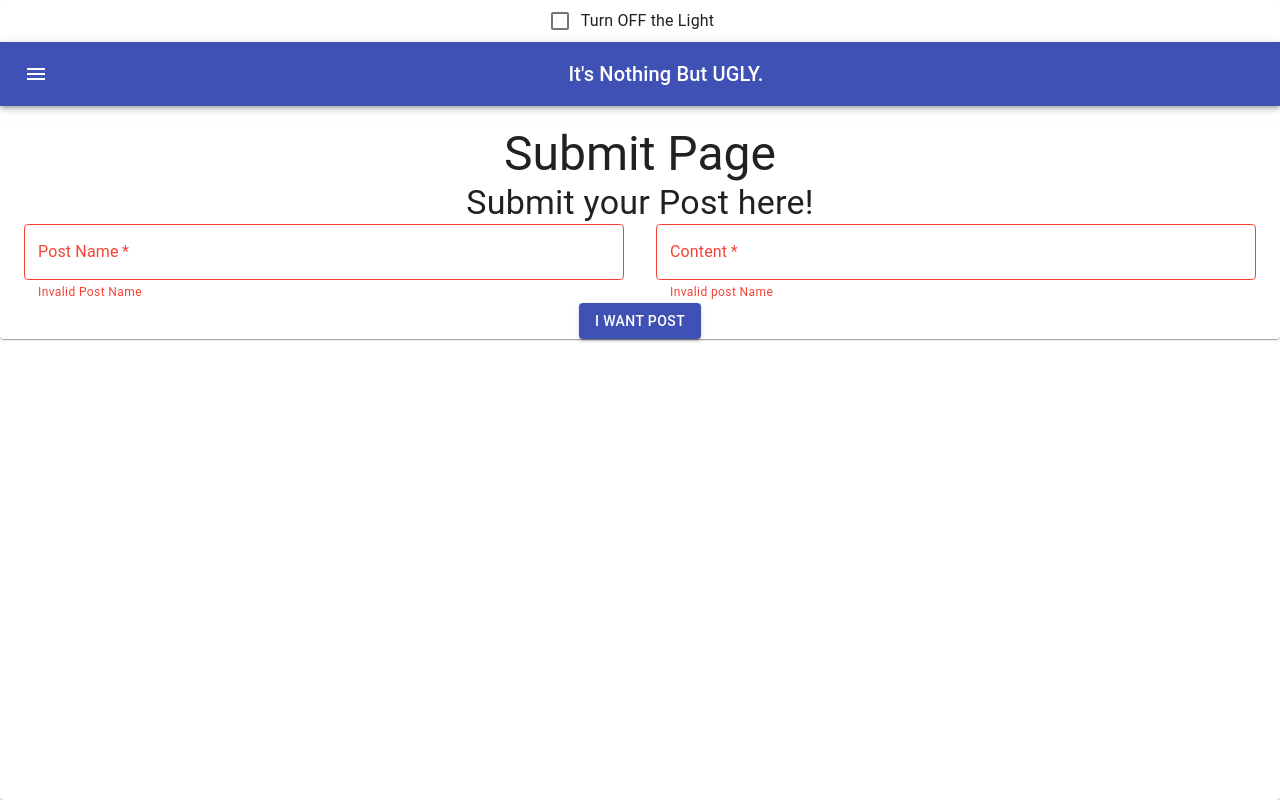
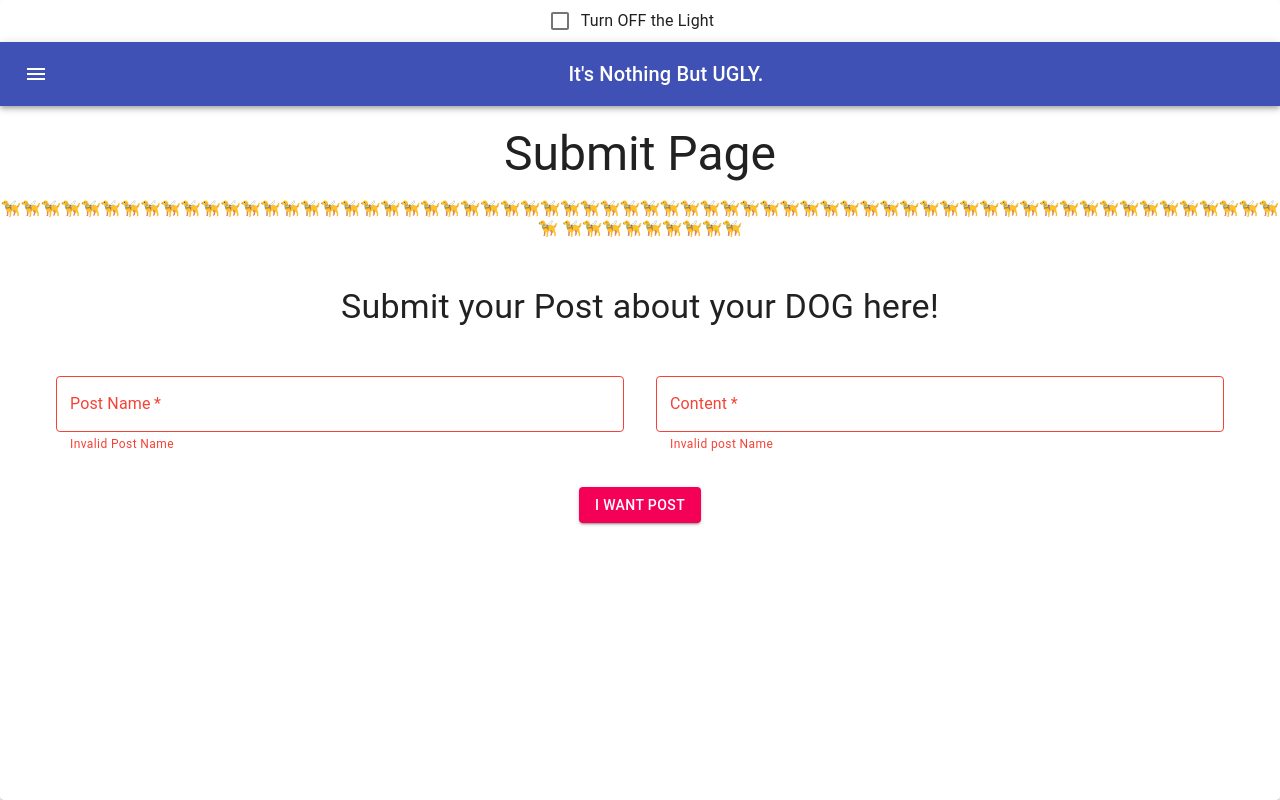
Before and after one commit to Alex-Beep-Cao/MSA-Project-2021, a React (Create React App) app in the folder msa-project/: page /submit in a window 1280 px wide. Built offline with nearby package versions, Linux system fonts and the light colour scheme.

Commit message:
update style

```diff
--- a/msa-project/public/index.html
+++ b/msa-project/public/index.html
@@ -2,7 +2,7 @@
 <html lang="en">
   <head>
     <meta charset="utf-8" />
-    <link rel="icon" href="%PUBLIC_URL%/favicon.ico" />
+    <link rel="icon" href="dog.png" />
     <meta name="viewport" content="width=device-width, initial-scale=1" />
     <meta name="theme-color" content="#000000" />
     <meta
@@ -24,7 +24,7 @@
       work correctly both with client-side routing and a non-root public URL.
       Learn how to configure a non-root public URL by running `npm run build`.
     -->
-    <title>React App</title>
+    <title>Post your Dog's story</title>
   </head>
   <body>
     <noscript>You need to enable JavaScript to run this app.</noscript>
--- a/msa-project/src/Pages/ByePage/ByePage.tsx
+++ b/msa-project/src/Pages/ByePage/ByePage.tsx
@@ -1,19 +1,23 @@
-import { Paper, Typography } from "@material-ui/core";
+import { Box, Typography } from "@material-ui/core";
 
 export const ByePage = () => {
   return (
-    <Paper>
-      <Typography variant="h3">Bye Page</Typography>
-
-      <Typography variant="h2">
-        Wish you give me high marks and good day !
-      </Typography>
+    <Box>
+      <Box>
+        <Typography variant="h2">See Ya ~ </Typography>
+        <p>
+          &#128021;&#128021;&#128021;&#128021;&#128021;&#128021;&#128021;&#128021;&#128021;&#128021;&#128021;&#128021;&#128021;&#128021;&#128021;&#128021;&#128021;&#128021;&#128021;&#128021;&#128021;&#128021;&#128021;&#128021;&#128021;&#128021;&#128021;&#128021;&#128021;&#128021;&#128021;&#128021;&#128021;&#128021;&#128021;&#128021;&#128021;&#128021;&#128021;&#128021;&#128021;&#128021;&#128021;&#128021;&#128021;&#128021;&#128021;&#128021;&#128021;&#128021;&#128021;&#128021;&#128021;&#128021;&#128021;&#128021;&#128021;&#128021;&#128021;&#128021;&#128021;&#128021;&#128021;&#128021;&#128021;&
+        </p>
+      </Box>
+      <Box sx={{ m: 4 }}>
+        <Typography variant="h3">Remember to pat your dog.</Typography>
         <img
           src="https://source.unsplash.com/1600x900/?dogs"
           alt="Bye"
           width="800"
           height="600"
         ></img>
-    </Paper>
+      </Box>
+    </Box>
   );
 };
--- a/msa-project/src/Pages/HomePage/Homepage.tsx
+++ b/msa-project/src/Pages/HomePage/Homepage.tsx
@@ -1,5 +1,5 @@
 import { gql, useMutation } from "@apollo/client";
-import { Paper, Typography } from "@material-ui/core";
+import { Box, Typography } from "@material-ui/core";
 
 import PostSelect from "../../stories/PostSelect";
 import { useEffect } from "react";
@@ -48,10 +48,15 @@ export const HomePage = () => {
   });
 
   return (
-    <Paper>
+    <Box>
       <Typography variant="h3">Home Page</Typography>
-      <Typography variant="h2">Why you are here?</Typography>
-      <PostSelect />
-    </Paper>
+      <Typography variant="h2">Welcome to see our lovely dogs ~</Typography>
+      <p>
+        🐶🐶🐶🐶🐶🐶🐶🐶🐶🐶🐶🐶🐶🐶🐶🐶🐶🐶🐶🐶🐶🐶🐶🐶🐶🐶🐶🐶🐶🐶🐶🐶🐶🐶🐶🐶🐶🐶🐶🐶🐶🐶🐶🐶🐶🐶🐶🐶🐶🐶🐶🐶🐶🐶🐶🐶🐶🐶🐶🐶🐶🐶🐶🐶🐶🐶🐶
+      </p>
+      <Box sx={{ m: 10 }}>
+        <PostSelect />
+      </Box>
+    </Box>
   );
 };
--- a/msa-project/src/Pages/SubmitPage/SubmitPage.tsx
+++ b/msa-project/src/Pages/SubmitPage/SubmitPage.tsx
@@ -1,12 +1,20 @@
-import { Paper, Typography } from "@material-ui/core";
+import { Box, Typography } from "@material-ui/core";
 import AddTodo from "../../stories/FormAddtoDo";
 
 export const SubmitPage = () => {
   return (
     // eslint-disable-next-line react/jsx-no-undef
-    <Paper>
-      <Typography variant="h3">Submit Page</Typography>
-      <AddTodo />
-    </Paper>
+    <div>
+      <Box>
+        <Typography variant="h3"> Submit Page </Typography>
+        <p>
+          🦮🦮🦮🦮🦮🦮🦮🦮🦮🦮🦮🦮🦮🦮🦮🦮🦮🦮🦮🦮🦮🦮🦮🦮🦮🦮🦮🦮🦮🦮🦮🦮🦮🦮🦮🦮🦮🦮🦮🦮🦮🦮🦮🦮🦮🦮🦮🦮🦮🦮🦮🦮🦮🦮🦮🦮🦮🦮🦮🦮🦮🦮🦮🦮🦮
+          🦮🦮🦮🦮🦮🦮🦮🦮🦮
+        </p>
+      </Box>
+      <Box sx={{ m: 4 }}>
+        <AddTodo />
+      </Box>
+    </div>
   );
 };
--- a/msa-project/src/stories/Cards.tsx
+++ b/msa-project/src/stories/Cards.tsx
@@ -127,7 +127,7 @@ export default function ContentCard(props: any) {
 
         {submit ? (
           <Grid>
-            Congratulations! Your Post has been submitted successfully.
+            Congratulations! Your Comment has been submitted successfully.
           </Grid>
         ) : null}
 
--- a/msa-project/src/stories/FormAddtoDo.tsx
+++ b/msa-project/src/stories/FormAddtoDo.tsx
@@ -1,5 +1,5 @@
 import { useState } from "react";
-import { Container, Typography, Grid, Button } from "@material-ui/core";
+import { Container, Typography, Grid, Button, Box } from "@material-ui/core";
 import TextField from "@material-ui/core/TextField";
 import { gql, useMutation } from "@apollo/client";
 
@@ -18,10 +18,6 @@ function AddTodo() {
   const [postContent, setPostContent] = useState("");
   const [submit, setSubmit] = useState(false);
   const [addPost] = useMutation(ADD_POST);
-  // , { data, loading, error }
-  // if (loading || error) {
-  //   return <div>{error ? error.message : "Loading..."}</div>;
-  // }
 
   const handleSubmit = async () => {
     await addPost({
@@ -35,7 +31,12 @@ function AddTodo() {
 
   return (
     <Container className="form_container">
-      <Typography variant="h4">Submit your Post here!</Typography>
+      <Box sx={{ m: 6 }}>
+        <Typography variant="h4">
+          Submit your Post about your DOG here!
+        </Typography>
+      </Box>
+
       {submit ? (
         <Grid>Congratulations! Your Post has been submitted successfully.</Grid>
       ) : null}
@@ -68,9 +69,11 @@ function AddTodo() {
           />
         </Grid>
       </Grid>
-      <Button variant="contained" color="primary" onClick={handleSubmit}>
-        I want Post
-      </Button>
+      <Box sx={{ m: 4 }}>
+        <Button variant="contained" color="secondary" onClick={handleSubmit}>
+          I want Post
+        </Button>
+      </Box>
     </Container>
   );
 }
--- a/msa-project/src/stories/Sidebar.tsx
+++ b/msa-project/src/stories/Sidebar.tsx
@@ -19,6 +19,7 @@ import { useEffect } from "react";
 
 const CLIENT_ID = "db91b85f047825b818b2";
 const REDIRECT_URI = "https://msa2021f.azurewebsites.net/home";
+//const REDIRECT_URI = "http://localhost:3000/home";
 
 const useStyles = makeStyles({
   list: {
@@ -103,7 +104,7 @@ function Sidebar() {
             className={classes.listText}
             href={`https://github.com/login/oauth/authorize?client_id=${CLIENT_ID}&scope=user&redirect_uri=${REDIRECT_URI}`}
           >
-            Login
+            Login in With Github
           </Button>
         </ListItem>
       </List>
```
Also changed, not shown: msa-project/public/dog.png (added). Lines whose indentation alone changed are shown as unchanged.
